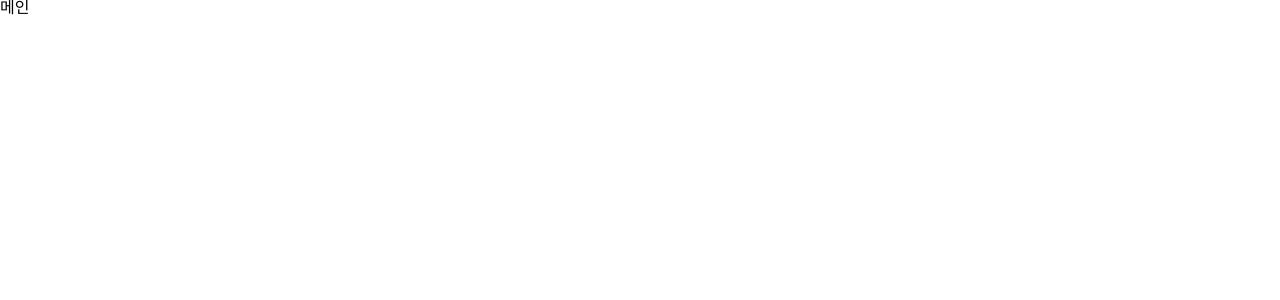
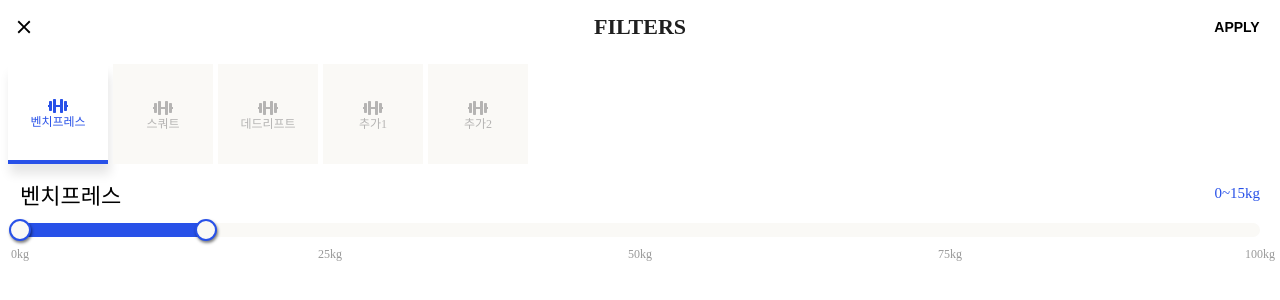
Before and after one commit to heal-mate/heal-mate-client, a React (Vite) app: page / in a window 1280 px wide. Shown: the top 300 px of the page. Built offline with nearby package versions, Linux system fonts and the light colour scheme.

Commit message:
Feat: #4 무게매칭 조건 추가

```diff
--- a/package.json
+++ b/package.json
@@ -13,6 +13,7 @@
   "dependencies": {
     "axios": "^1.6.2",
     "firebase": "^10.6.0",
+    "rc-slider": "^10.4.0",
     "react": "^18.2.0",
     "react-dom": "^18.2.0",
     "react-icons": "^4.12.0",
--- /dev/null
+++ b/src/components/MatchFilter.style.tsx
@@ -0,0 +1,90 @@
+import { css, styled } from "styled-components";
+import { MdClose } from "react-icons/md";
+import { FaDumbbell } from "react-icons/fa";
+
+export const Container = styled.div`
+  display: flex;
+  flex-direction: column;
+  padding: 0 8px;
+`;
+
+export const Header = styled.div`
+  margin-bottom: 10px;
+  position: relative;
+
+  & > h2 {
+    width: 100%;
+    text-align: center;
+    text-transform: uppercase;
+    padding: 16px;
+    font-size: 22px;
+    font-weight: bold;
+    color: #1f1f1f;
+    box-sizing: border-box;
+  }
+
+  & button {
+    position: absolute;
+    right: 0;
+    top: 50%;
+    transform: translateY(-50%);
+    width: 70px;
+    font-size: 14px;
+    font-weight: bold;
+    padding: 10px;
+    border: none;
+    border-radius: 17px;
+    outline: none;
+    background-color: transparent;
+    cursor: pointer;
+  }
+`;
+
+export const CloseButton = styled(MdClose)`
+  position: absolute;
+  left: 0;
+  top: 50%;
+  transform: translateY(-50%);
+  border: none;
+  border-radius: 100%;
+  font-size: 22px;
+  font-weight: bold;
+  padding: 5px;
+  cursor: pointer;
+`;
+
+export const FilterTypes = styled.div`
+  display: flex;
+  gap: 5px;
+`;
+export const FilterRange = styled.div`
+  padding: 12px;
+`;
+
+const enableBox = css`
+  color: #2851e8;
+  background-color: #ffffff;
+  border-bottom: 4px solid #2851e8;
+  box-shadow: 2px 10px 10px 0px rgba(0, 0, 0, 0.1);
+  box-sizing: border-box;
+`;
+const disableBox = css`
+  background-color: #faf9f6;
+  color: #b5b4b3;
+`;
+
+export const Box = styled.div<{ isChecked?: boolean }>`
+  margin-bottom: 10px;
+  width: 100px;
+  height: 100px;
+  display: flex;
+  flex-direction: column;
+  justify-content: center;
+  align-items: center;
+  font-size: 12px;
+  ${({ isChecked }) => (isChecked ? enableBox : disableBox)};
+`;
+
+export const DumbbellIcon = styled(FaDumbbell)`
+  font-size: 20px;
+`;
--- /dev/null
+++ b/src/components/MatchFilter.tsx
@@ -0,0 +1,163 @@
+import { useState } from "react";
+import { styled } from "styled-components";
+import * as S from "./MatchFilter.style";
+import Rangeinput from "./RangeInput";
+import { locations } from "./MathFilter.type";
+const excersiseType = [
+  {
+    id: 0,
+    name: "벤치프레스",
+    value: "benchPress",
+    isChecked: true,
+    min: 0,
+    max: 15,
+  },
+  {
+    id: 1,
+    name: "스쿼트",
+    value: "squat",
+    isChecked: false,
+    min: 0,
+    max: 15,
+  },
+  {
+    id: 2,
+    name: "데드리프트",
+    value: "deadLift",
+    isChecked: false,
+    min: 0,
+    max: 15,
+  },
+  {
+    id: 3,
+    name: "추가1",
+    isChecked: false,
+    min: 0,
+    max: 0,
+  },
+  {
+    id: 4,
+    name: "추가2",
+    isChecked: false,
+    min: 0,
+    max: 0,
+  },
+];
+
+type ExerciseType = {
+  id: number;
+  name: string;
+  isChecked: boolean;
+  min: number;
+  max: number;
+};
+
+export default function MatchFilter() {
+  // 렌더링할 타입에 배열.
+  const [list, setList] = useState(excersiseType);
+
+  const [showType, setShowType] = useState<ExerciseType | null>(
+    excersiseType[0],
+  );
+
+  const handleChangeWeight = (ranges: number | number[], id: number) => {
+    if (typeof ranges === "number" || !showType) return;
+    const [min, max] = ranges;
+
+    const changedItem = {
+      ...showType,
+      min,
+      max,
+    };
+
+    const newList = list.map((e) => ({ ...e }));
+
+    setShowType(changedItem);
+
+    newList[id] = changedItem;
+
+    setList(newList);
+  };
+
+  // 클릭한 요소의 isChecked 속성 토글 함수.
+  const handleSelectType = (item: ExerciseType, index: number) => {
+    // 새로운 list를 만든다.
+    const newList = list.map((e) => ({ ...e }));
+    // item의 isChecked가 false 일때 토글한다.그리고 show.
+    if (!item.isChecked) {
+      newList[index].isChecked = !newList[index].isChecked;
+      // 클릭한 아이템을 보여준다.
+      setShowType({ ...item, isChecked: !item.isChecked });
+      setList(newList);
+    } else if (showType !== item) {
+      // 만약 show 와 아이템이 다르다면.. 오직 show만
+      setShowType(item);
+    } else {
+      // 같다면 ..해당 아이템 토글하고 다른 체크된 아이템 show.
+      newList[index].isChecked = !newList[index].isChecked;
+      const findIndex = newList.findIndex((e) => e.isChecked);
+      setShowType(findIndex === -1 ? null : newList[findIndex]);
+      setList(newList);
+    }
+  };
+
+  return (
+    <S.Container>
+      <S.Header>
+        <h2>filters</h2>
+        <S.CloseButton />
+        <button>APPLY</button>
+      </S.Header>
+      <S.FilterTypes>
+        {list &&
+          list.map((item, index) => {
+            return (
+              <>
+                <S.Box
+                  key={index}
+                  isChecked={item.isChecked}
+                  onClick={() => handleSelectType(item, index)}
+                >
+                  <S.DumbbellIcon />
+                  {item.name}
+                </S.Box>
+              </>
+            );
+          })}
+      </S.FilterTypes>
+
+      <S.FilterRange>
+        {showType && (
+          <Rangeinput
+            type={showType.name}
+            handleChange={(e) => handleChangeWeight(e, showType.id)}
+            min={showType.min}
+            max={showType.max}
+          />
+        )}
+      </S.FilterRange>
+    </S.Container>
+  );
+}
+
+const Fieldset = styled.fieldset`
+  margin-bottom: 50px;
+  & > p {
+    font-size: 22px;
+    margin-bottom: 10px;
+  }
+`;
+
+const FlexDiv = styled.div`
+  display: flex;
+  text-align: center;
+  & > label {
+    flex: 1;
+  }
+`;
+
+const LocationBox = styled.div`
+  padding: 10px;
+  border: 1px solid black;
+  border-radius: 4px;
+`;
--- /dev/null
+++ b/src/components/RangeInput.style.tsx
@@ -0,0 +1,82 @@
+import { styled } from "styled-components";
+
+export const StyleDiv = styled.div`
+  width: "100%";
+  margin-bottom: 50px;
+  & p {
+    font-size: 22px;
+    margin-bottom: 10px;
+  }
+
+  .rc-slider-handle {
+    width: 22px;
+    height: 22px;
+    margin-top: -4px;
+    border: none;
+    background-color: #faf9f6;
+    opacity: 1;
+    border: 2px solid #2851e8;
+    box-shadow: 1px 2px 3px 0px rgba(0, 0, 0, 0.5);
+  }
+
+  .rc-slider-handle-dragging.rc-slider-handle-dragging.rc-slider-handle-dragging {
+    border-color: transparent;
+    box-shadow: 1px 2px 3px 0px rgba(0, 0, 0, 0.5);
+  }
+  .rc-slider-handle:hover {
+    border-color: transparent;
+  }
+  .rc-slider-handle:active {
+    border-color: transparent;
+    box-shadow: none;
+    cursor: -webkit-grabbing;
+    cursor: grabbing;
+  }
+
+  .rc-slider-rail {
+    position: absolute;
+    width: 100%;
+    height: 14px;
+    background-color: #faf9f6;
+    border-radius: 10px;
+  }
+  .rc-slider-track {
+    height: 14px;
+    background-color: #2851e8;
+  }
+
+  .rc-slider-step {
+    height: 8px;
+  }
+  .rc-slider-mark {
+    top: 30px;
+  }
+
+  // 마커 텍스트 스타일
+  .rc-slider-mark-text {
+    position: absolute;
+    display: inline-block;
+    color: #999;
+    text-align: center;
+    vertical-align: middle;
+    cursor: pointer;
+  }
+  // dot 기본 스타일
+  .rc-slider-dot {
+    opacity: 0;
+  }
+
+  // 버튼 활성화 색상
+  .rc-slider-dot-active {
+    border-color: transparent;
+  }
+`;
+export const FlexDiv = styled.div`
+  display: flex;
+  justify-content: space-between;
+
+  & div {
+    font-size: 15px;
+    color: #2851e8;
+  }
+`;
--- /dev/null
+++ b/src/components/RangeInput.tsx
@@ -0,0 +1,47 @@
+import Slider from "rc-slider";
+import "rc-slider/assets/index.css";
+import * as S from "./RangeInput.style";
+
+const marks = {
+  0: "0kg",
+  25: "25kg",
+  50: "50kg",
+  75: "75kg",
+  100: "100kg",
+};
+
+export type Rangeinput = {
+  type: string;
+  handleChange: (ranges: number | number[]) => void;
+  min: number;
+  max: number;
+};
+
+export default function Rangeinput({
+  type,
+  handleChange,
+  min,
+  max,
+}: Rangeinput) {
+  return (
+    <>
+      <S.StyleDiv>
+        <S.FlexDiv>
+          <p>{type}</p>
+          <div>
+            {min}~{max}kg
+          </div>
+        </S.FlexDiv>
+        <Slider
+          range
+          marks={marks}
+          step={5}
+          dots={false}
+          onChange={handleChange}
+          value={[min, max]}
+          defaultValue={[min, max]}
+        />
+      </S.StyleDiv>
+    </>
+  );
+}
--- a/src/main.tsx
+++ b/src/main.tsx
@@ -2,10 +2,12 @@ import React from "react";
 import ReactDOM from "react-dom/client";
 import App from "./App.tsx";
 import GlobalStyle from "./styles/GlobalStyle.ts";
+import MatchFilter from "./components/MatchFilter.tsx";
 
 ReactDOM.createRoot(document.getElementById("root")!).render(
   <React.StrictMode>
     <GlobalStyle />
-    <App />
+    {/* <App /> */}
+    <MatchFilter />
   </React.StrictMode>,
 );
```
Also changed, not shown: src/components/MathFilter.type.tsx (added, +21 -0 lines), 1 other file (tests, documents, lock files or other folders).
